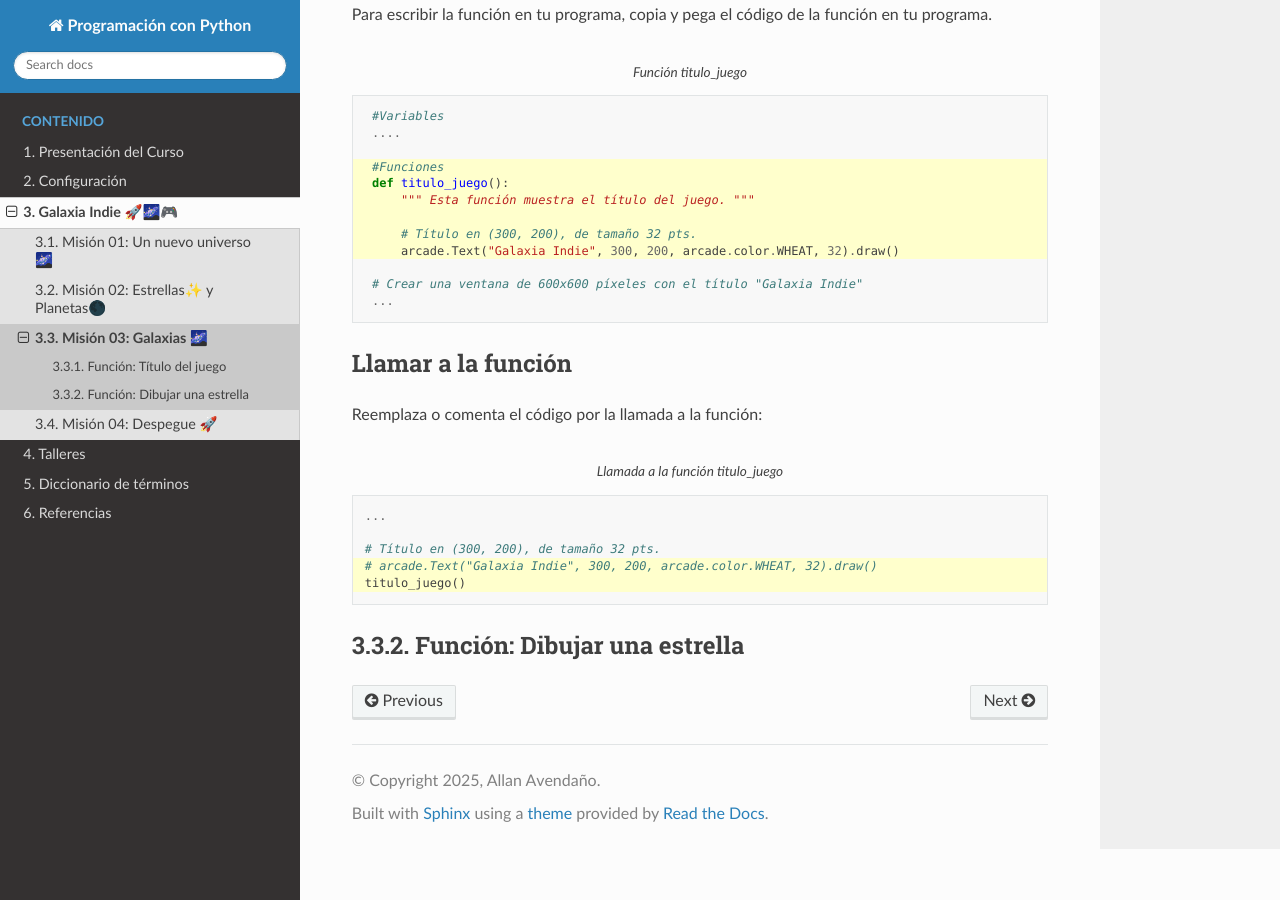
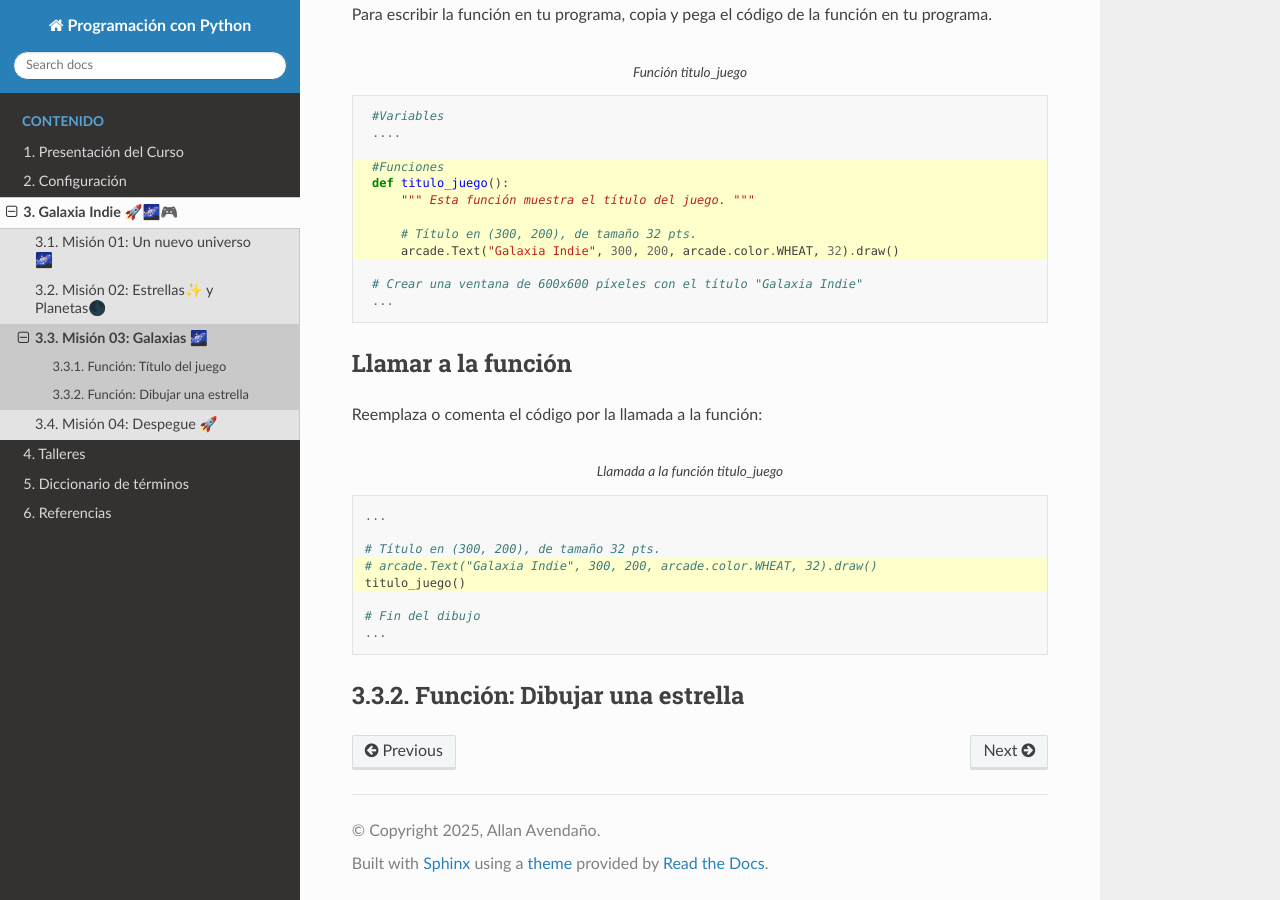
Before and after one commit to aavendan/programacion-python, a Sphinx documentation site: the page built from docs/source/sesiones/sesion03.rst, in a window 1280 px wide and 900 px high, scrolled down 1664 px. Built offline with Sphinx 7.4.7 and the Read the Docs theme 3.1.0, drawn with Linux system fonts in a browser that asks for light colours.

Commit message:
updating

```diff
--- a/docs/source/sesiones/sesion03.rst
+++ b/docs/source/sesiones/sesion03.rst
@@ -82,6 +82,9 @@ Reemplaza o comenta el código por la llamada a la función:
    # arcade.Text("Galaxia Indie", 300, 200, arcade.color.WHEAT, 32).draw()
    titulo_juego()
 
+   # Fin del dibujo
+   ...
+
 
 Función: Dibujar una estrella
 ------------------
```
